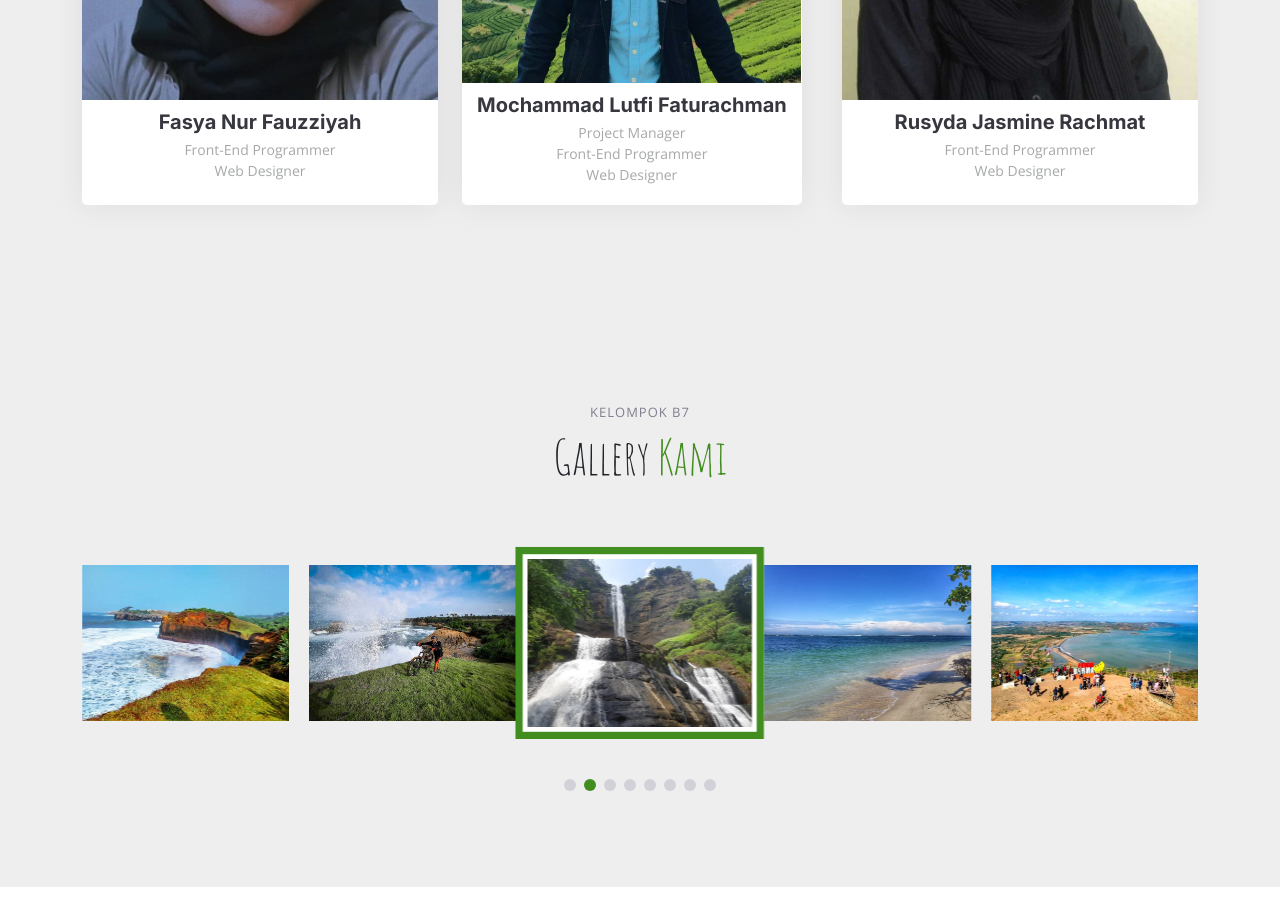
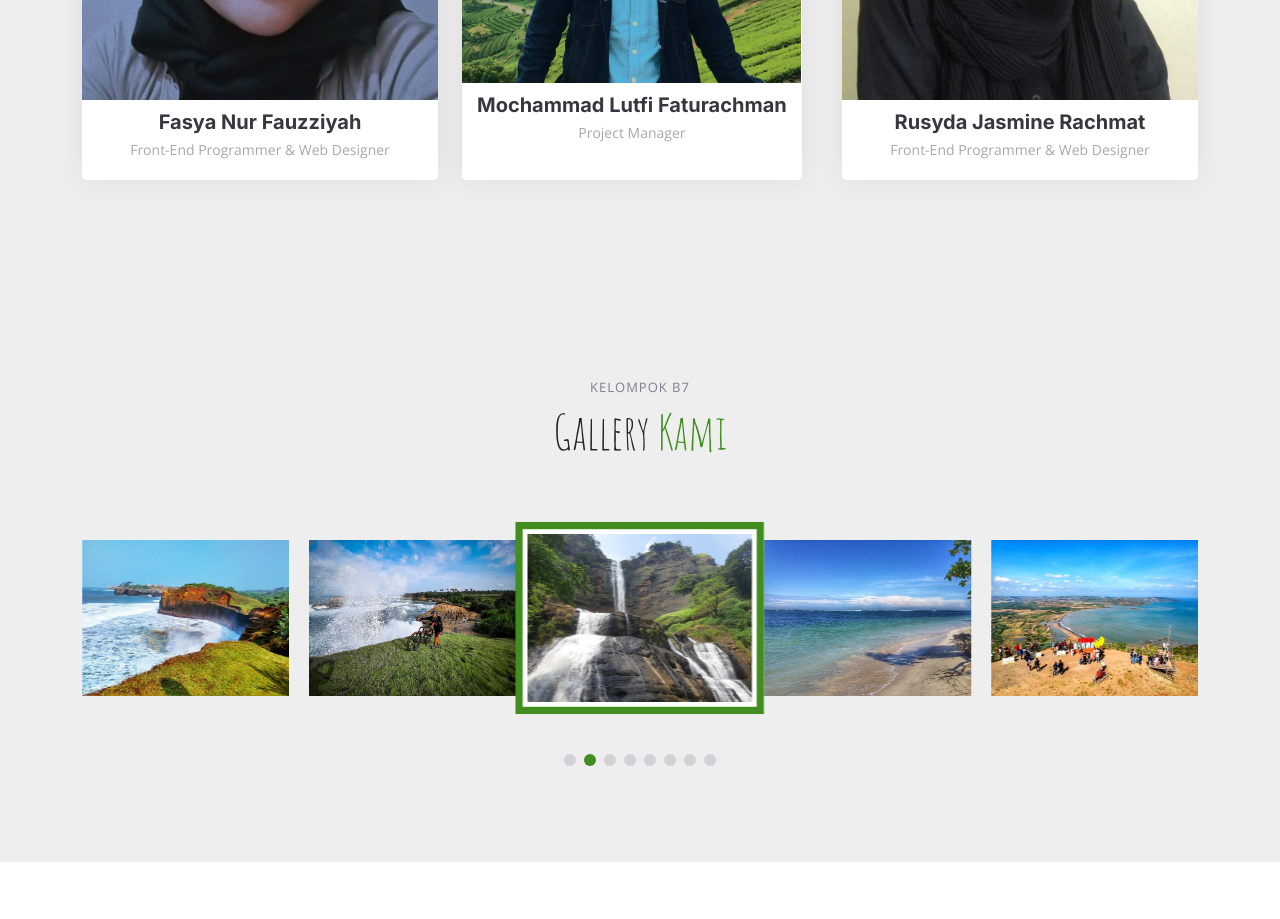
Before and after one commit to rusydajsmn/webdev_trijo, a plain HTML site: page Trijo/index.html in a window 1280 px wide. Shown: the part 4180-5099 px from the top of the page. Drawn offline with nearby package versions, Linux system fonts and the light colour scheme.

Commit message:
Update index.html

```diff
--- a/Trijo/index.html
+++ b/Trijo/index.html
@@ -382,7 +382,7 @@
               </div>
               <div class="member-info">
                 <h4>Fasya Nur Fauzziyah</h4>
-                <span>Front-End Programmer <br> Web Designer</span>
+                <span>Front-End Programmer & Web Designer</span>
                 </div>
             </div>
             </div>
@@ -401,7 +401,7 @@
                     </div>
                     <div class="member-info">
                         <h4>Mochammad Lutfi Faturachman</h4>
-                        <span>Project Manager <br>Front-End Programmer <br> Web Designer</span>
+                        <span>Project Manager </span>
                     </div>
                 </div>
             </div>
@@ -419,7 +419,7 @@
                     </div>
                     <div class="member-info">
                         <h4>Rusyda Jasmine Rachmat</h4>
-                        <span>Front-End Programmer <br> Web Designer</span>
+                        <span>Front-End Programmer & Web Designer</span>
                     </div>
                 </div>
             </div>
```
